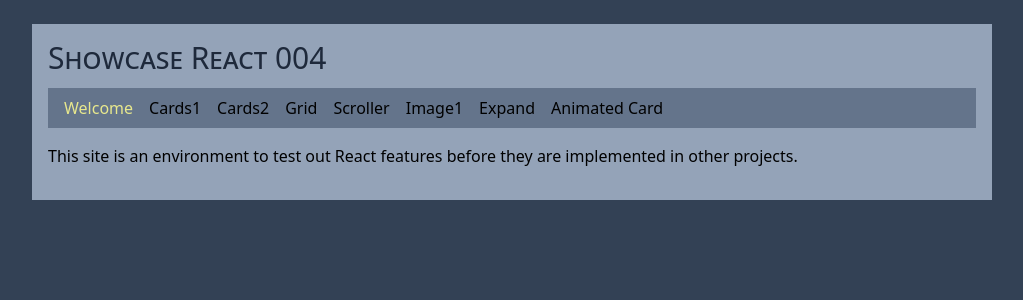
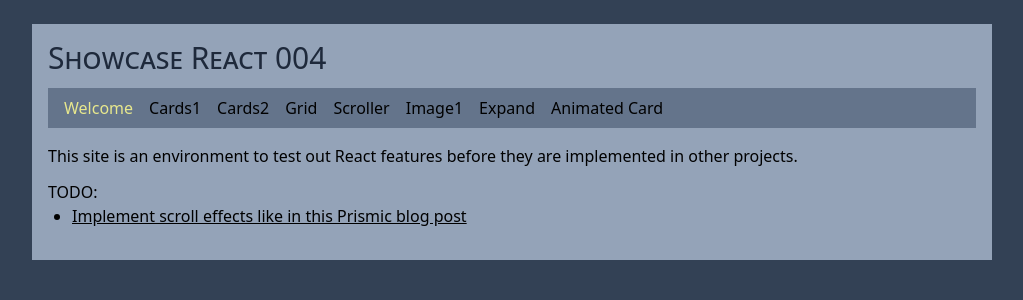
Before and after one commit to epx-edta/showcase-react-004, a React (Vite) app: page /welcome in a window 1280 px wide. Shown: the top 300 px of the page, without its empty margins (128-1151 px from the left). Built offline with nearby package versions, Linux system fonts and the light colour scheme.

Commit message:
CONTENT: Add todo link

```diff
--- a/src/pages/PageWelcome.tsx
+++ b/src/pages/PageWelcome.tsx
@@ -5,6 +5,13 @@ export const PageWelcome = () => {
 	const { message } = useContext(AppContext);
 
 	return (
+		<>
 		<p>{message}</p>
+		<p className="mt-3">TODO:</p>
+		<ul className="list-disc ml-6">
+			<li><a href="https://prismic.io/blog/css-scroll-effects" className="underline" target="_blank" rel="noreferrer">Implement scroll effects like in this Prismic blog post</a></li>
+		</ul>
+
+		</>
 	)
 }
```
